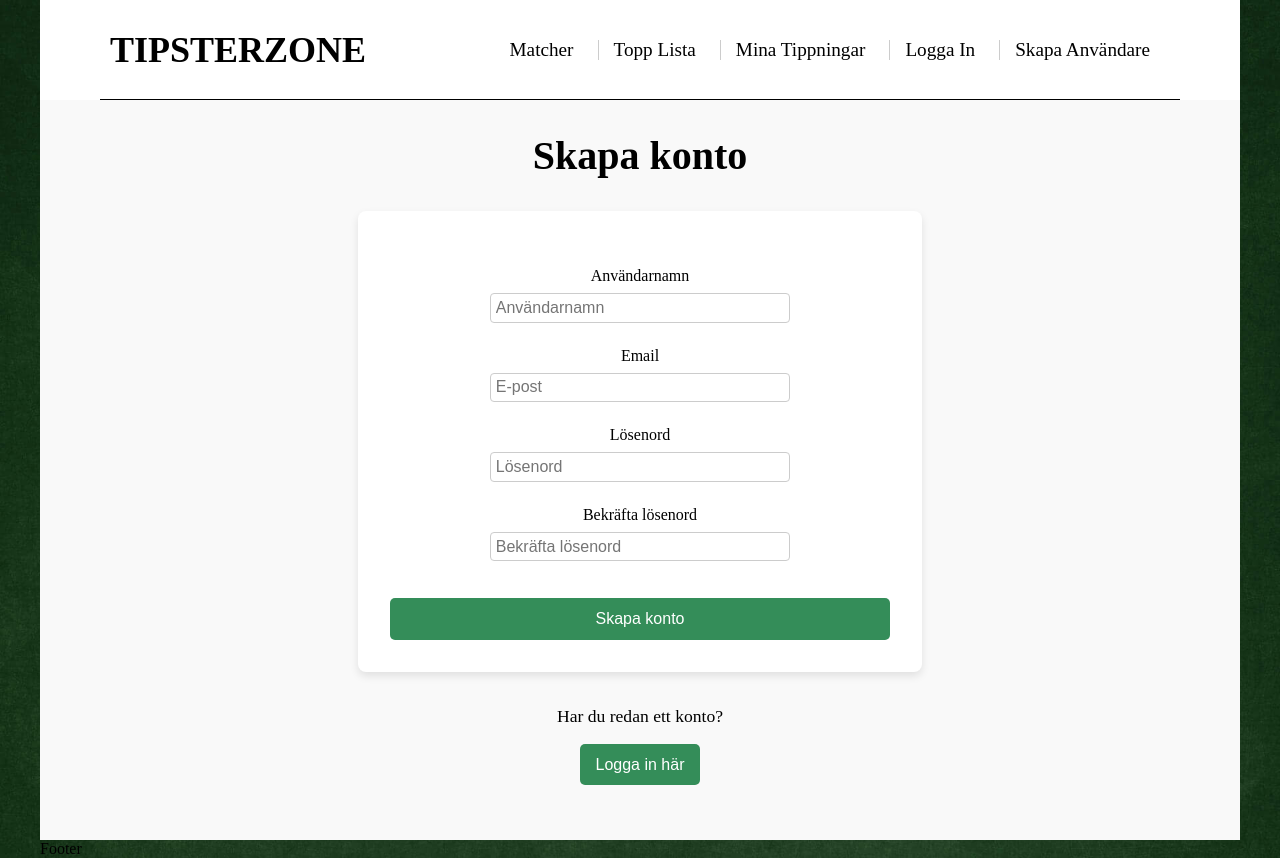
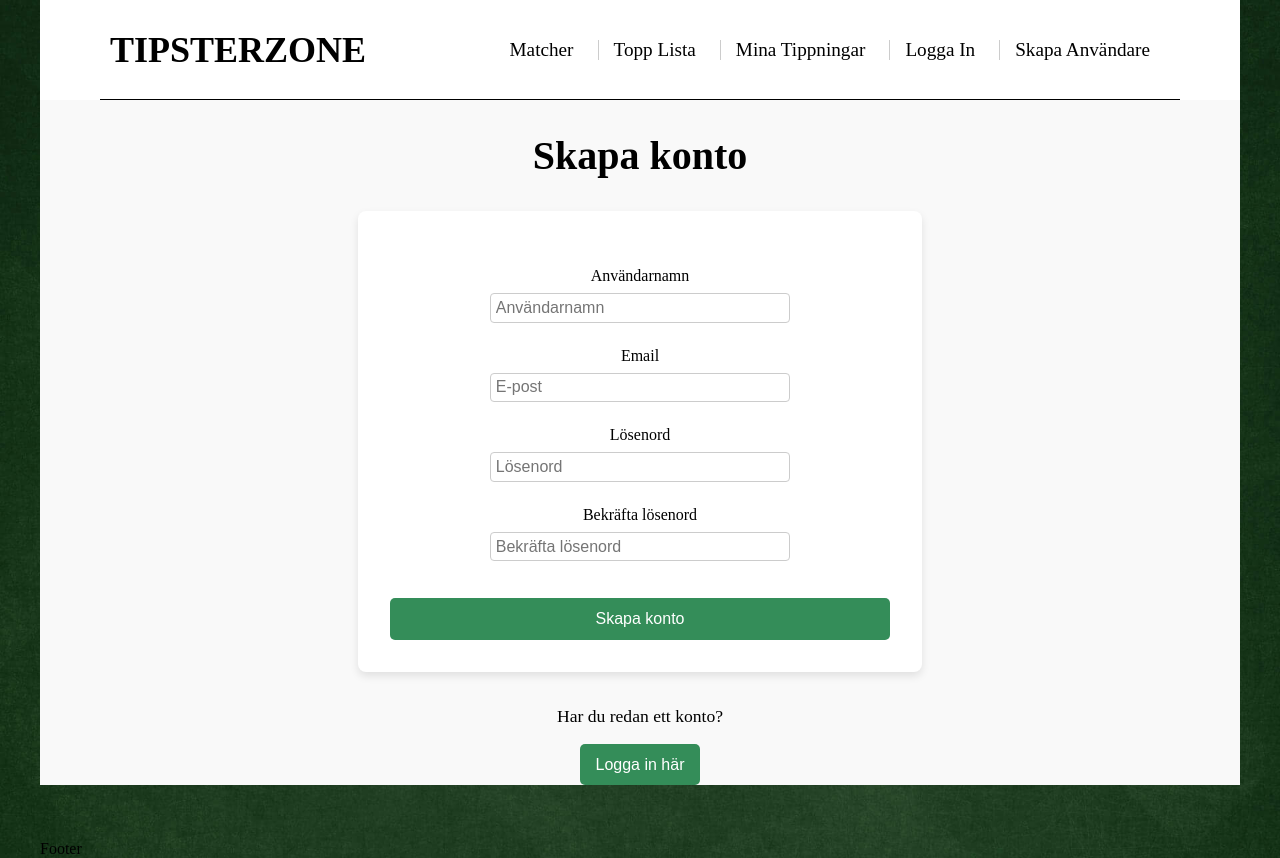
Before and after one commit to oscarkannerstedt/TipsterZone-Exjob, a React (Vite) app in the folder frontend/: page /signup in a window 1280 px wide. Built offline with nearby package versions, Linux system fonts and the light colour scheme; no server answers.

Commit message:
Added - min-height to main

```diff
--- a/frontend/src/style/layout/layout.scss
+++ b/frontend/src/style/layout/layout.scss
@@ -3,6 +3,10 @@ body {
   padding: 0;
   background-image: url("/images/green-background.jpg");
   background-size: cover;
+}
+
+main {
+  min-height: calc(100vh - 60px);
 }
 
 .wrapper {
--- a/frontend/src/style/matches/matches-mobile.scss
+++ b/frontend/src/style/matches/matches-mobile.scss
@@ -1,5 +1,5 @@
 .matches-wrapper {
-  min-height: calc(100vh - 60px);
+  // min-height: calc(100vh - 60px);
   text-align: center;
   background-color: #f9f9f9;
 
--- a/frontend/src/style/signupUser/signup-mobile.scss
+++ b/frontend/src/style/signupUser/signup-mobile.scss
@@ -3,7 +3,7 @@
   flex-direction: column;
   justify-content: flex-start;
   align-items: center;
-  min-height: calc(100vh - 60px);
+  // min-height: calc(100vh - 60px);
   background-color: #f9f9f9;
   text-align: center;
 
```
